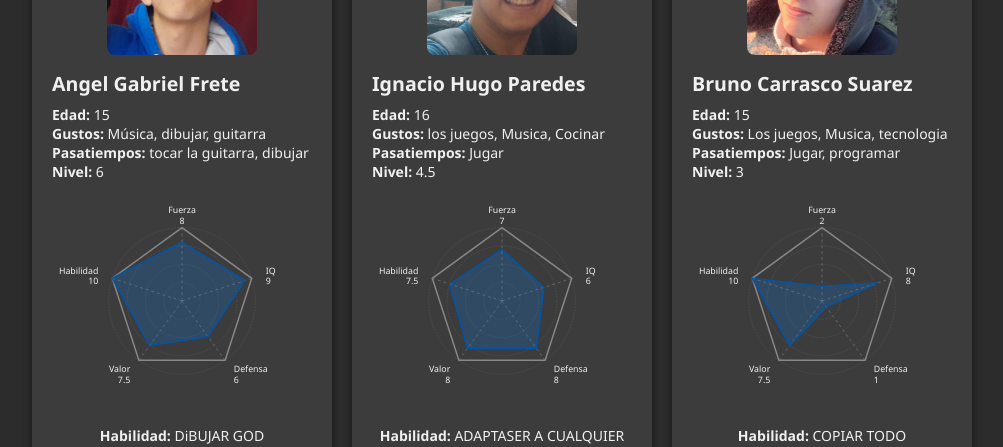
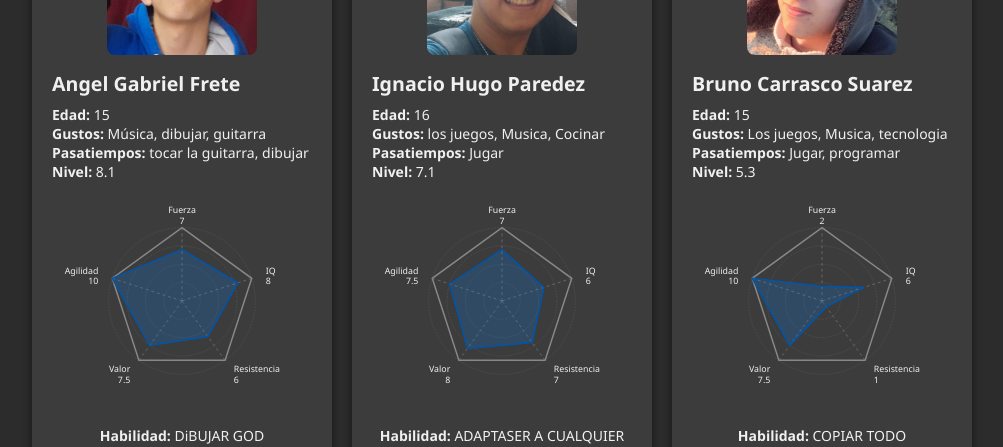
Before and after one commit to bruno399993/bruno399993.github.io, a plain HTML site: page index.html in a window 1280 px wide. Shown: the part 135-582 px from the top of the page, without its empty margins (138-1141 px from the left). Drawn offline with Linux system fonts and the light colour scheme.

Commit message:
Add files via upload

```diff
--- a/script.js
+++ b/script.js
@@ -9,28 +9,28 @@ document.addEventListener("DOMContentLoaded", function() {
         age: 15,
         gustos: "Música, dibujar, guitarra",
         pasatiempos: "tocar la guitarra, dibujar",
-        nivel: 6,
-        fuerza: 8,
-        IQ: 9,
-        defensa: 6,
+        nivel: 8.1,
+        fuerza: 7,
+        IQ: 8,
+        resistencia: 6,
         valor: 7.5,
-        habilidad: 10,
+        agilidad: 10,
         habilidadDestacada: "DiBUJAR GOD",
         debilidad: "ES ANSIOSO",
         photo: "images/foto1.jpg"
       },
       {
         id: 2,
-        name: "Ignacio Hugo Paredes",
+        name: "Ignacio Hugo Paredez",
         age: 16,
         gustos: "los juegos, Musica, Cocinar",
         pasatiempos: "Jugar",
-        nivel: 4.5,
+        nivel: 7.1,
         fuerza: 7,
         IQ: 6,
-        defensa: 8,
+        resistencia: 7,
         valor: 8,
-        habilidad: 7.5,
+        agilidad: 7.5,
         habilidadDestacada: "ADAPTASER A CUALQUIER JUEGO",
         debilidad: "DEFICIT DE ATENCION",
         photo: "images/foto2.jpg"
@@ -41,12 +41,12 @@ document.addEventListener("DOMContentLoaded", function() {
         age: 15,
         gustos: "Los juegos, Musica, tecnologia",
         pasatiempos: "Jugar, programar",
-        nivel: 3,
+        nivel: 5.3,
         fuerza: 2,
-        IQ: 8,
-        defensa: 1,
+        IQ: 6,
+        resistencia: 1,
         valor: 7.5,
-        habilidad: 10,
+        agilidad: 10,
         habilidadDestacada: "COPIAR TODO",
         debilidad: "NO PUEDE COPIAR COSAS COMPLEJAS",
         photo: "images/foto3.jpg"
@@ -57,12 +57,12 @@ document.addEventListener("DOMContentLoaded", function() {
         age: 16,
         gustos: "Furros, Futbol",
         pasatiempos: "Jugar,Ver futbol,ser Bautista",
-        nivel: 2,
+        nivel: 5.4,
         fuerza: 2,
         IQ: 8,
-        defensa: 4,
+        resistencia: 4,
         valor: 10,
-        habilidad: 3,
+        agilidad: 3,
         habilidadDestacada: "HABLA INGLES",
         debilidad: "ES DESPISTADO",
         photo: "images/foto4.jpg"
@@ -73,12 +73,12 @@ document.addEventListener("DOMContentLoaded", function() {
         age: 18,
         gustos: "Juegos,Libros,Filosofia,Historia",
         pasatiempos: "Jugar,Leer,Escuchar teorias",
-        nivel: 3.5,
+        nivel: 6,
         fuerza: 5,
         IQ: 9,
-        defensa: 6,
+        resistencia: 6,
         valor: 7,
-        habilidad: 3,
+        agilidad: 3,
         habilidadDestacada: "TIRAR FACTOS",
         debilidad: "LUGARES CON MUCHO RUIDO",
         photo: "images/foto5.jpg"
@@ -89,12 +89,12 @@ document.addEventListener("DOMContentLoaded", function() {
         age: 16,
         gustos: "Juegos,Ver tiktoks",
         pasatiempos: "Jugar,Chambear,Escuchar Musica",
-        nivel: 3.5,
+        nivel: 5.8,
         fuerza: 6,
         IQ: 4,
-        defensa: 6,
+        resistencia: 6,
         valor: 7,
-        habilidad: 7,
+        agilidad: 6,
         habilidadDestacada: "CHAMBEAR",
         debilidad: "SE ENOJA FACILMENTE",
         photo: "images/foto6.jpg"
@@ -105,12 +105,12 @@ document.addEventListener("DOMContentLoaded", function() {
         age: 16,
         gustos: "Juegos",
         pasatiempos: "Jugar Fre,db legends,brawl stars,etc",
-        nivel: 2,
+        nivel: 5,
         fuerza: 4,
         IQ: 5,
-        defensa: 6,
+        resistencia: 6,
         valor: 7,
-        habilidad: 3,
+        agilidad: 3,
         habilidadDestacada: "JUGAR",
         debilidad: "USA MUCHO EL CELULAR",
         photo: "images/foto7.jpg"
@@ -121,12 +121,12 @@ document.addEventListener("DOMContentLoaded", function() {
         age: 16,
         gustos: "Juegos,Musica,Gym",
         pasatiempos: "Jugar Fre,Guardaespaldas,Salir",
-        nivel: 6,
+        nivel:8.6,
         fuerza: 9,
         IQ: 9,
-        defensa: 8,
+        resistencia: 8,
         valor: 7,
-        habilidad: 10,
+        agilidad: 10,
         habilidadDestacada: "FUERZA",
         debilidad: "ES VAGO",
         photo: "images/foto8.jpg"
@@ -185,9 +185,9 @@ document.addEventListener("DOMContentLoaded", function() {
     const radarChart = createRadarChart({
       fuerza: data.fuerza,
       IQ: data.IQ,
-      defensa: data.defensa,
+      resistencia: data.resistencia,
       valor: data.valor,
-      habilidad: data.habilidad
+      agilidad: data.agilidad
     });
     chartDiv.appendChild(radarChart);
     card.appendChild(chartDiv);
@@ -217,9 +217,9 @@ document.addEventListener("DOMContentLoaded", function() {
     const attributes = [
       { name: "Fuerza", value: Number(values.fuerza), angle: -90 },
       { name: "IQ", value: Number(values.IQ), angle: -18 },
-      { name: "Defensa", value: Number(values.defensa), angle: 54 },
+      { name: "Resistencia", value: Number(values.resistencia), angle: 54 },
       { name: "Valor", value: Number(values.valor), angle: 126 },
-      { name: "Habilidad", value: Number(values.habilidad), angle: 198 }
+      { name: "Agilidad", value: Number(values.agilidad), angle: 198 }
     ];
 
     function deg2rad(deg) {
--- a/style.css
+++ b/style.css
@@ -103,6 +103,12 @@
     text-align: center;
     margin-top: 5px;
   }
+  /* Texto de habilidad destacada debajo del radar */
+.destaca {
+  font-size: 14px;
+  text-align: center;
+  margin-top: 5px;
+}
 
 /* Nuevo: Texto de debilidad debajo de la habilidad destacada */
 .debilidad {
@@ -110,4 +116,4 @@
   text-align: center;
   margin-top: 5px;
   color: #ff6666;  /* Color rojo para resaltar la debilidad */
-  };
+}
```
Lines whose indentation alone changed are shown as unchanged.
